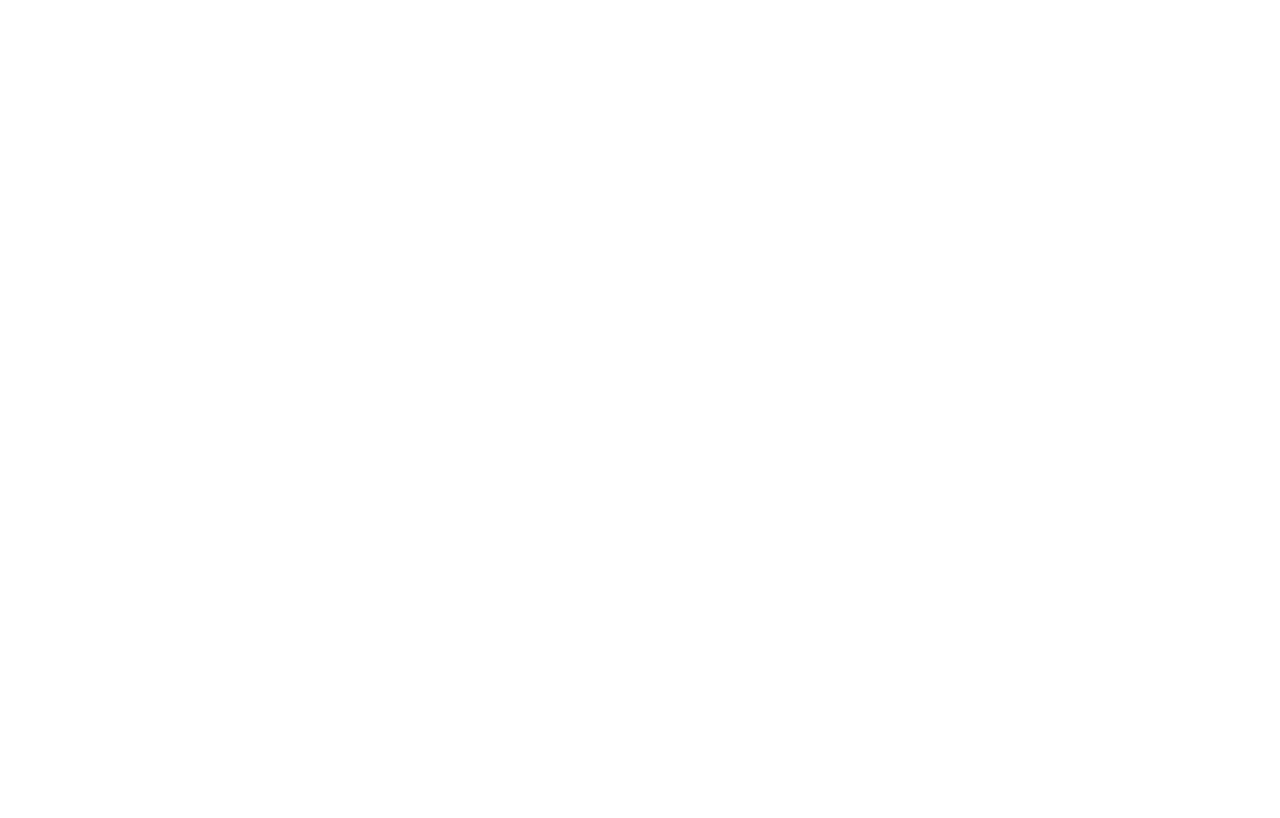
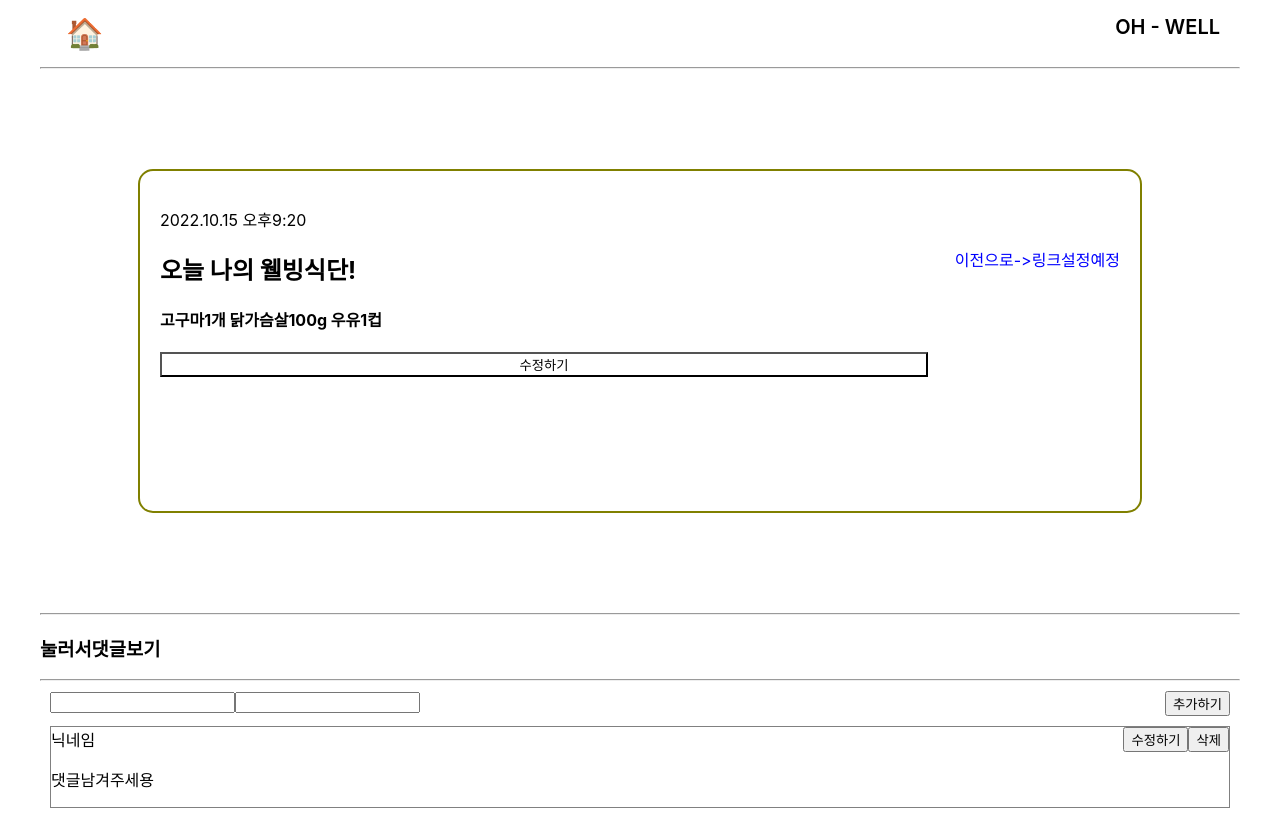
Before and after one commit to wyswhsl21/ohwellbeing, a React (Create React App) app: page /info in a window 1280 px wide. Before the commit this address had no page. Built offline with nearby package versions, Linux system fonts and the light colour scheme.

Commit message:
댓글눌러서 보기 페이지 틀 / 우선 댓글 '/' 로경로 지정 &댓글자세히보기 '/info'로 지정

```diff
--- a/src/components/dats.jsx
+++ b/src/components/dats.jsx
@@ -6,7 +6,8 @@ export default function Dats() {
     <>
       <Title>모두의 OH-WELL-DAT (모두의 웰빙 댓글)</Title>
       <Boxes>
-        <span>오늘 나의 웰빙식단! 고구마1개 닭가슴살100g 우유1컵</span>
+        <span>오늘 나의 웰빙식단!</span>
+        <p>작성자:호잇</p>
         <p>자세히보기 -> 링크로 설정예정</p>
         <button> 🗑️</button>
       </Boxes>
--- a/src/components/header.jsx
+++ b/src/components/header.jsx
@@ -8,6 +8,7 @@ export default function Header() {
         <FstButton>🏠</FstButton>
         <SedSpan>OH - WELL</SedSpan>
       </HeadDiv>
+      <hr />
     </>
   );
 }
--- /dev/null
+++ b/src/components/moreInfo.jsx
@@ -0,0 +1,74 @@
+import React from "react";
+import styled from "styled-components";
+
+export default function MoreInfo() {
+  return (
+    <>
+      <InfoBox>
+        <p>2022.10.15 오후9:20</p>
+        <span>이전으로->링크설정예정</span>
+        <h2>오늘 나의 웰빙식단!</h2>
+        <h4>고구마1개 닭가슴살100g 우유1컵</h4>
+        <button>수정하기</button>
+      </InfoBox>
+      <hr />
+      <h3>눌러서댓글보기</h3>
+      <hr />
+      <CommentBox>
+        <div>
+          <input type="text" />
+          <input type="text" />
+        </div>
+
+        <button>추가하기</button>
+      </CommentBox>
+      <NewComment>
+        <div>
+          <span>닉네임</span>
+          <p>댓글남겨주세용</p>
+        </div>
+        <div>
+          <button>수정하기</button>
+          <button>삭제</button>
+        </div>
+      </NewComment>
+    </>
+  );
+}
+
+const InfoBox = styled.div`
+  border: 2px solid olive;
+  border-radius: 15px;
+  max-width: 1000px;
+  width: 80%;
+  height: 300px;
+  margin: 100px auto;
+  padding: 20px;
+  h3 {
+    margin: 10px;
+  }
+  span {
+    color: blue;
+    float: right;
+  }
+  button {
+    max-width: 1000px;
+    width: 80%;
+    align-items: center;
+    background-color: transparent;
+  }
+`;
+const CommentBox = styled.div`
+  margin: 10px;
+  display: flex;
+  flex-direction: row;
+  justify-content: space-between;
+`;
+
+const NewComment = styled.div`
+  display: flex;
+  flex-direction: row;
+  justify-content: space-between;
+  border: 1px solid gray;
+  margin: 10px;
+`;
--- /dev/null
+++ b/src/pages/datInfo.jsx
@@ -0,0 +1,15 @@
+import React from "react";
+import Header from "../components/header";
+import Layout from "../components/layout";
+import MoreInfo from "../components/moreInfo";
+
+export default function DatInfo() {
+  return (
+    <>
+      <Layout>
+        <Header />
+        <MoreInfo />
+      </Layout>
+    </>
+  );
+}
--- a/src/shared/Router.js
+++ b/src/shared/Router.js
@@ -1,12 +1,14 @@
 import React from "react";
 import { BrowserRouter, Route, Routes } from "react-router-dom";
 import AllDats from "../pages/allDats";
+import DatInfo from "../pages/datInfo";
 
 const Router = () => {
   return (
     <BrowserRouter>
       <Routes>
         <Route path="/" element={<AllDats />} />
+        <Route path="/info" element={<DatInfo />} />
       </Routes>
     </BrowserRouter>
   );
```
